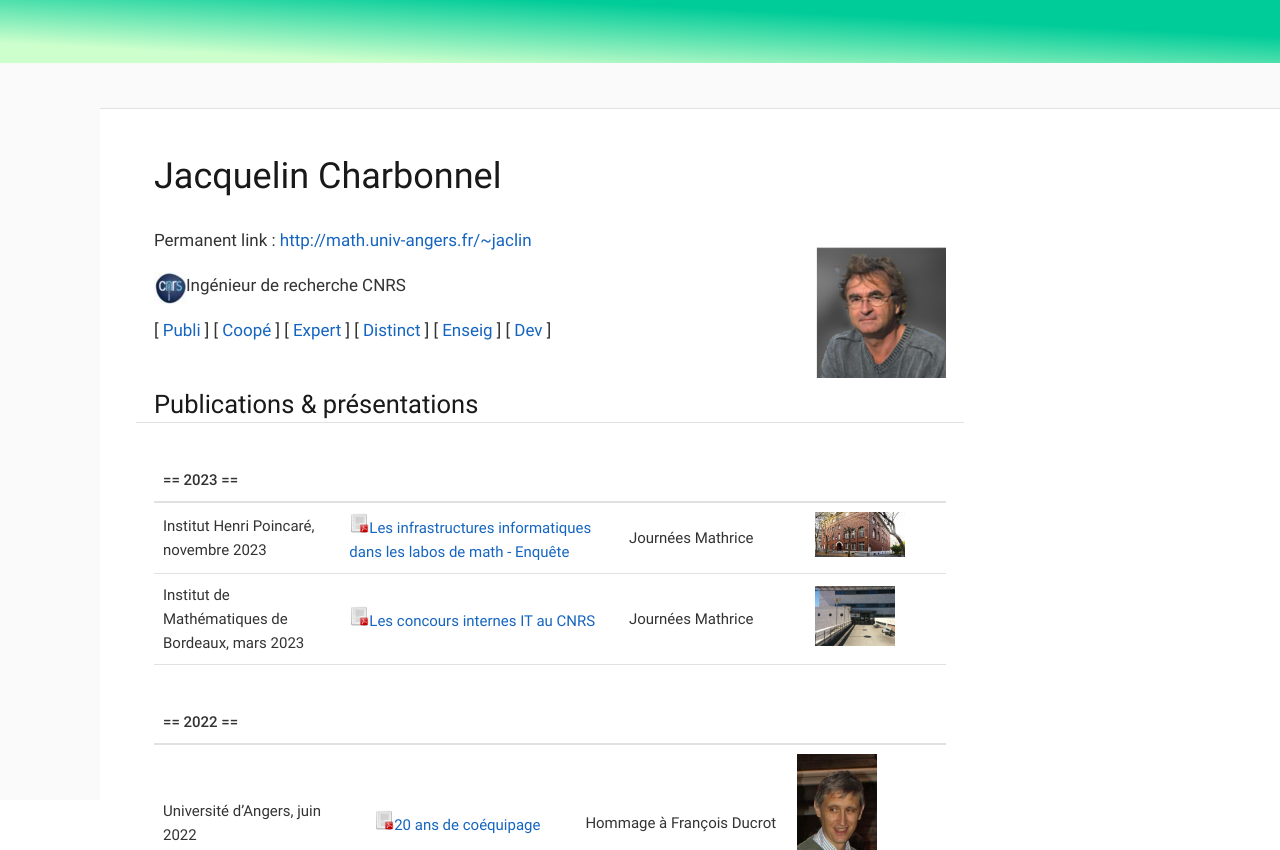
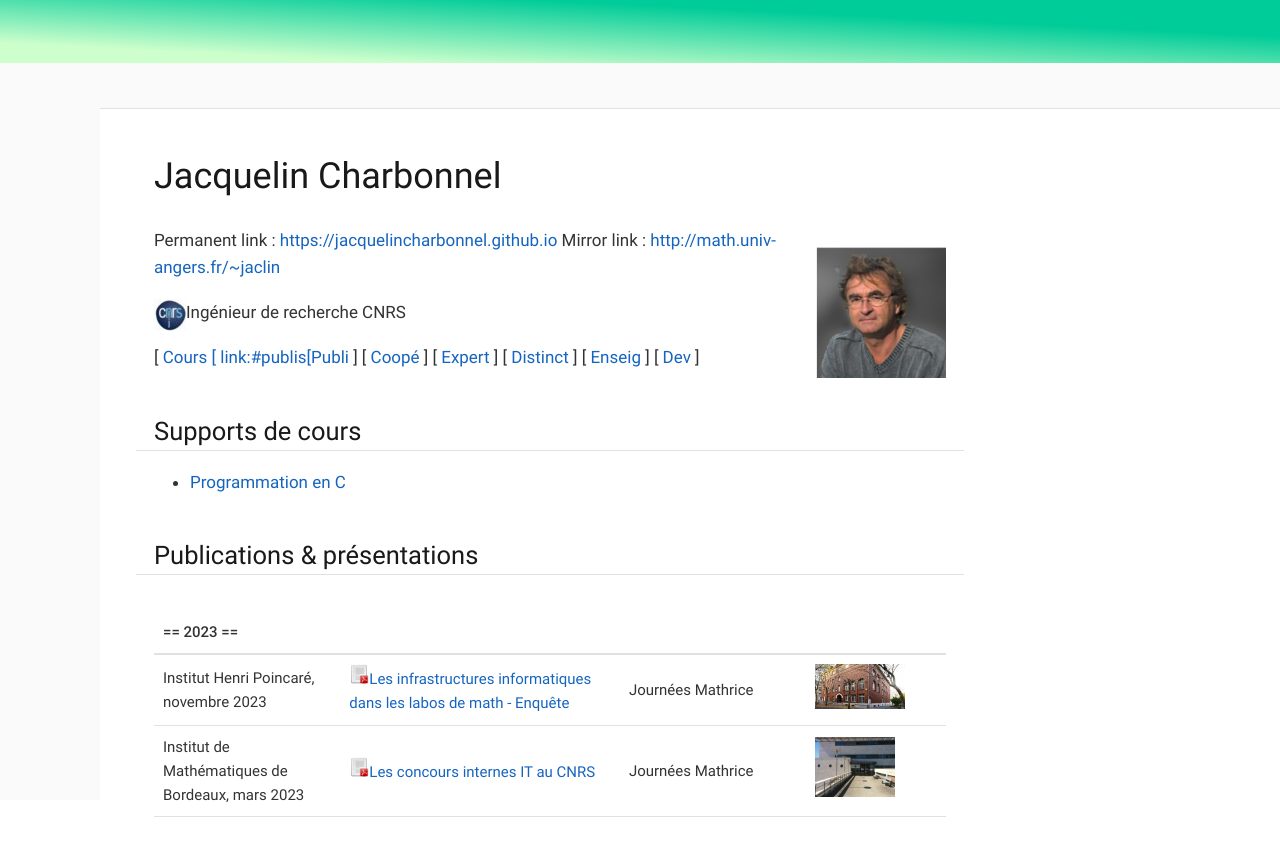
Before and after one commit to JacquelinCharbonnel/JacquelinCharbonnel.github.io, a plain HTML site: page home/index.html in a window 1280 px wide. Shown: the top 850 px of the page. Drawn offline with Linux system fonts and the light colour scheme.

Commit message:
ajout support lanagge C

```diff
--- a/home/index.html
+++ b/home/index.html
@@ -31,7 +31,8 @@
 <p><span class="image"><img src="_images/jccr2.png" alt="jccr2" width="130"></span></p>
 </div>
 <div class="paragraph">
-<p>Permanent link : <a href="http://math.univ-angers.fr/~jaclin" class="bare">http://math.univ-angers.fr/~jaclin</a></p>
+<p>Permanent link : <a href="https://jacquelincharbonnel.github.io" class="bare">https://jacquelincharbonnel.github.io</a>
+Mirror link : <a href="http://math.univ-angers.fr/~jaclin" class="bare">http://math.univ-angers.fr/~jaclin</a></p>
 </div>
 <div class="imageblock left">
 <div class="content">
@@ -42,12 +43,25 @@
 <p>Ingénieur de recherche CNRS</p>
 </div>
 <div class="paragraph">
-<p>[ <a href="#publis">Publi</a> ]
+<p>[ <a href="#cours">Cours
+[ link:#publis[Publi</a> ]
 [ <a href="#coop">Coopé</a> ]
 [ <a href="#expertise">Expert</a> ]
 [ <a href="#distinctions">Distinct</a> ]
 [ <a href="#enseignement">Enseig</a> ]
 [ <a href="#develop">Dev</a> ]</p>
+</div>
+</div>
+</div>
+<div class="sect1">
+<h2 id="cours"><a class="anchor" href="#cours"></a>Supports de cours</h2>
+<div class="sectionbody">
+<div class="ulist">
+<ul>
+<li>
+<p><a href="https://jacquelincharbonnel.github.io/LangageC/C/2024/">Programmation en C</a></p>
+</li>
+</ul>
 </div>
 </div>
 </div>
```
